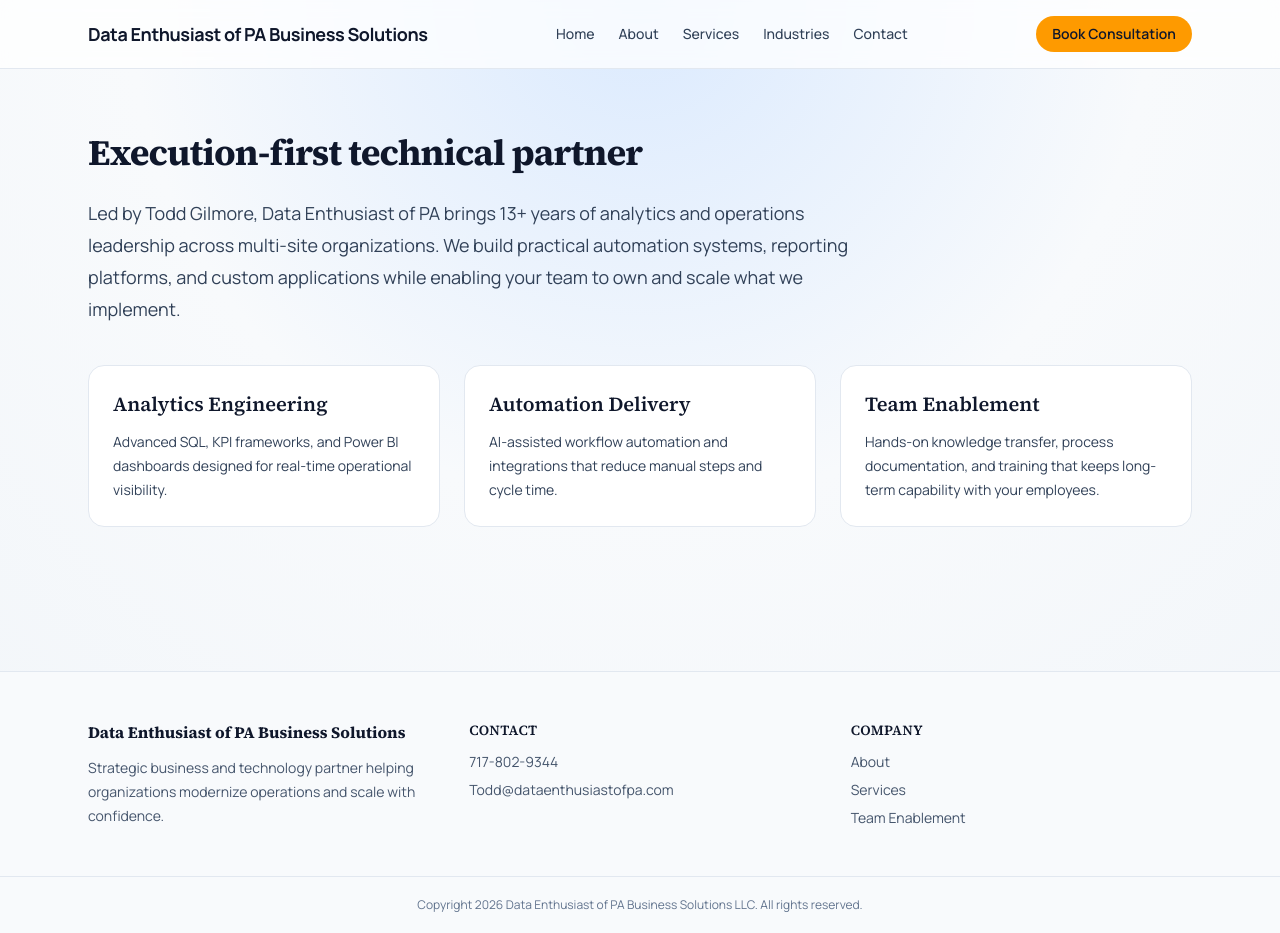
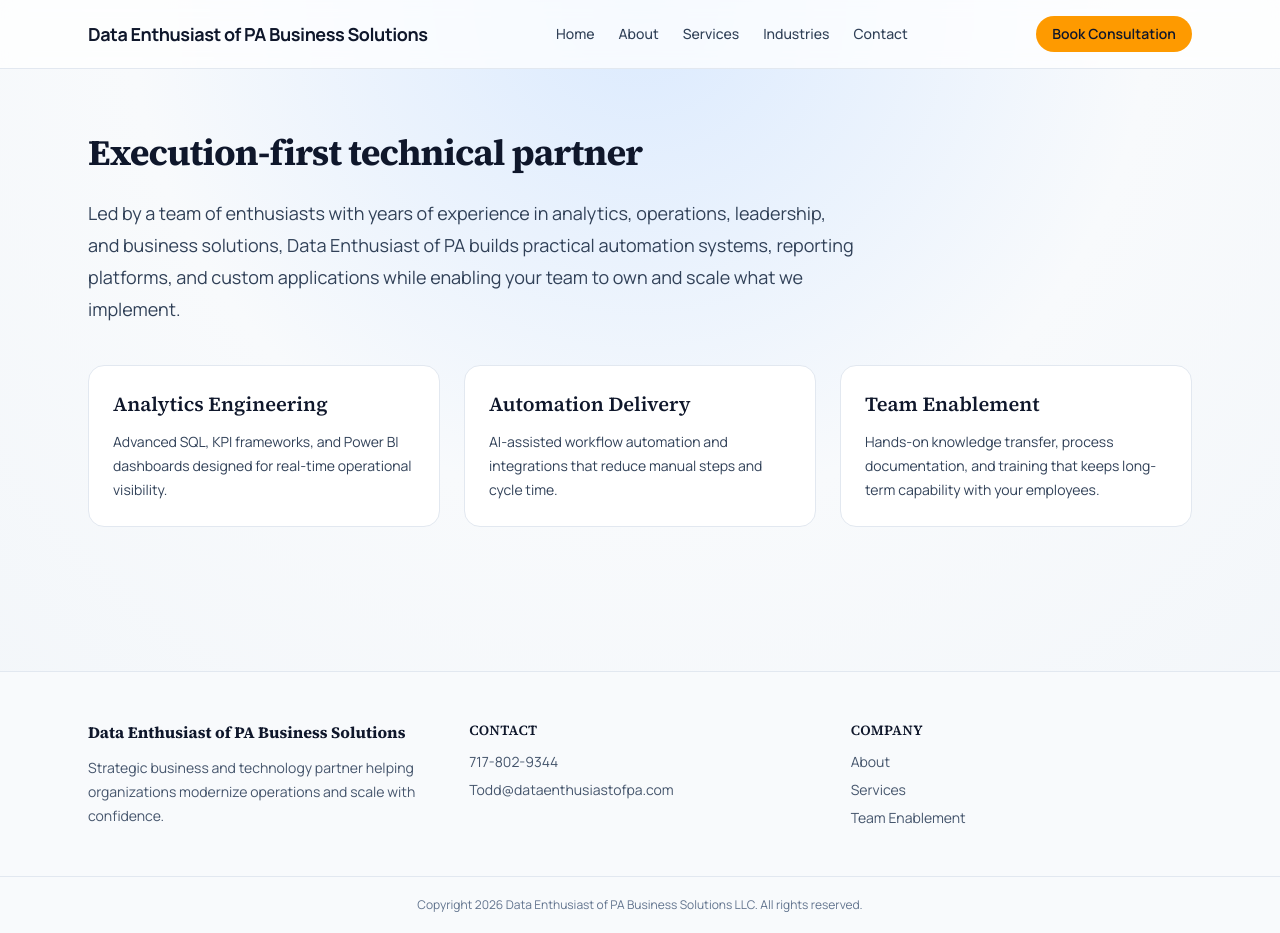
Before and after one commit to Tgilmore5712/dataenthusiastofpa, a Next.js app: page /about in a window 1280 px wide. Built offline with nearby package versions, Linux system fonts and the light colour scheme; no server answers.

Commit message:
Update About page to team-led positioning

```diff
--- a/app/about/page.tsx
+++ b/app/about/page.tsx
@@ -4,7 +4,7 @@
 export const metadata: Metadata = buildMetadata({
   title: "About Us | Data Enthusiast of PA Business Solutions",
   description:
-    "13+ years of analytics and operations leadership delivering workflow automation and team enablement so capability stays in-house.",
+    "Led by a team of enthusiasts with years of experience in analytics, operations, leadership, and business solutions.",
   path: "/about",
 });
 
@@ -13,7 +13,7 @@
     <main className="mx-auto w-full max-w-6xl px-6 py-16">
       <h1 className="text-4xl font-bold tracking-tight text-slate-900">Execution-first technical partner</h1>
       <p className="mt-6 max-w-3xl text-lg leading-8 text-slate-700">
-        Led by Todd Gilmore, Data Enthusiast of PA brings 13+ years of analytics and operations leadership across multi-site organizations. We build practical automation systems, reporting platforms, and custom applications while enabling your team to own and scale what we implement.
+        Led by a team of enthusiasts with years of experience in analytics, operations, leadership, and business solutions, Data Enthusiast of PA builds practical automation systems, reporting platforms, and custom applications while enabling your team to own and scale what we implement.
       </p>
       <div className="mt-10 grid gap-6 md:grid-cols-3">
         <article className="rounded-2xl border border-slate-200 bg-white p-6">
```
